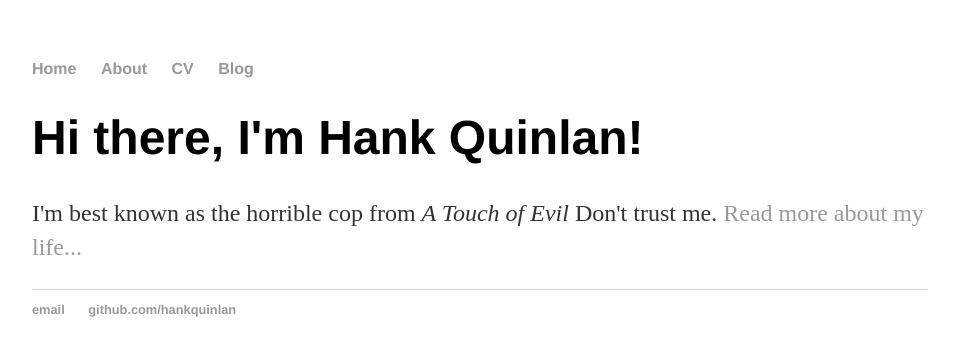
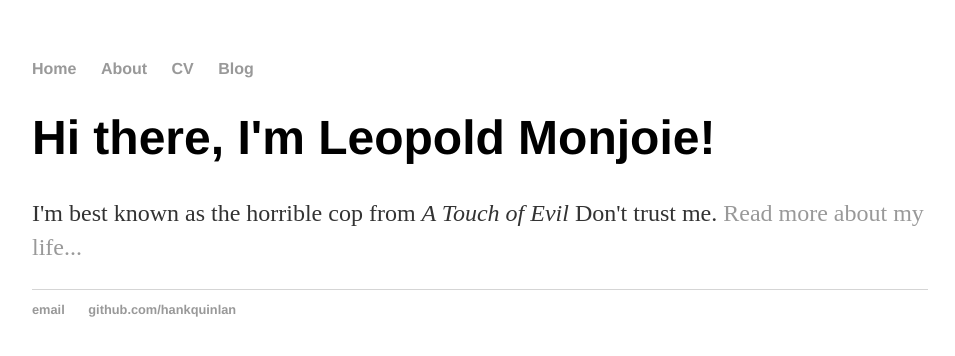
Before and after one commit to LeopoldM/LeopoldM.github.io, a Jekyll site: the page built from index.html, in a window 1280 px wide. Shown: the top 356 px of the page, without its empty margins (160-1115 px from the left). Built offline with Jekyll 4.4.1, drawn with Linux system fonts in a browser that asks for light colours.

Commit message:
Update index.html

```diff
--- a/index.html
+++ b/index.html
@@ -3,6 +3,6 @@ layout: default
 title: Hank Quinlan, Horrible Cop
 ---
 <div class="blurb">
-	<h1>Hi there, I'm Hank Quinlan!</h1>
+	<h1>Hi there, I'm Leopold Monjoie!</h1>
 	<p>I'm best known as the horrible cop from <em>A Touch of Evil</em> Don't trust me. <a href="/about">Read more about my life...</a></p>
 </div><!-- /.blurb -->
```
